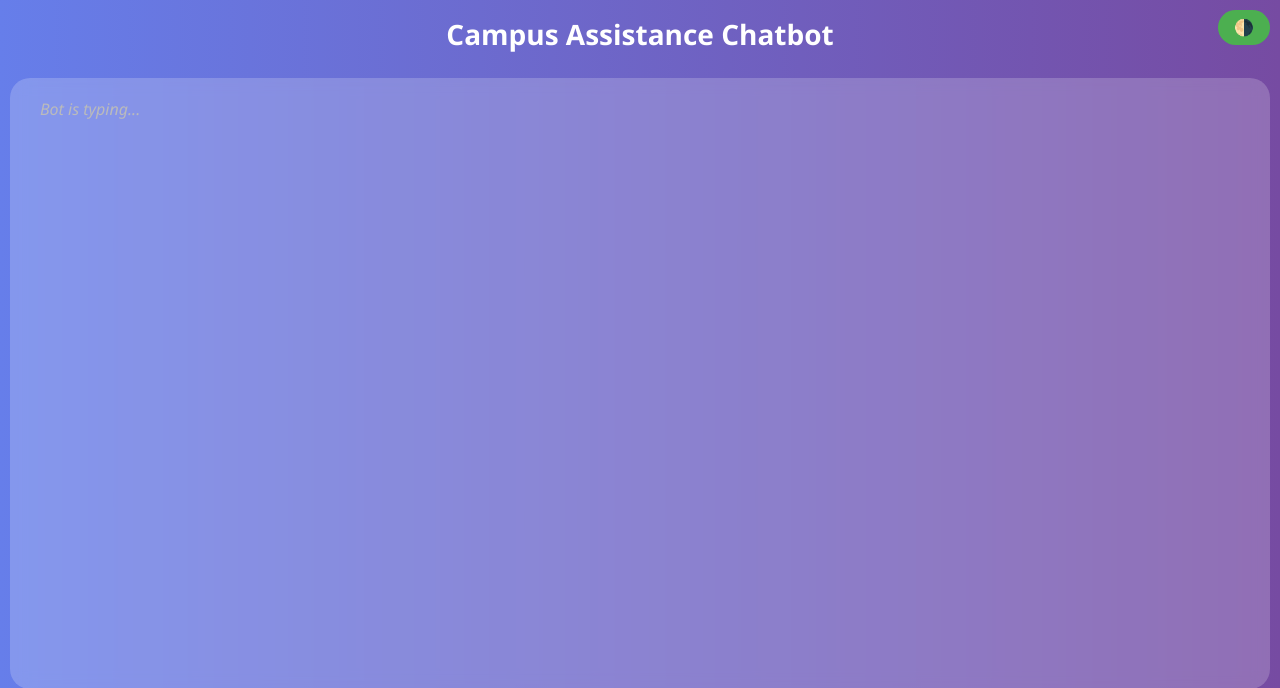
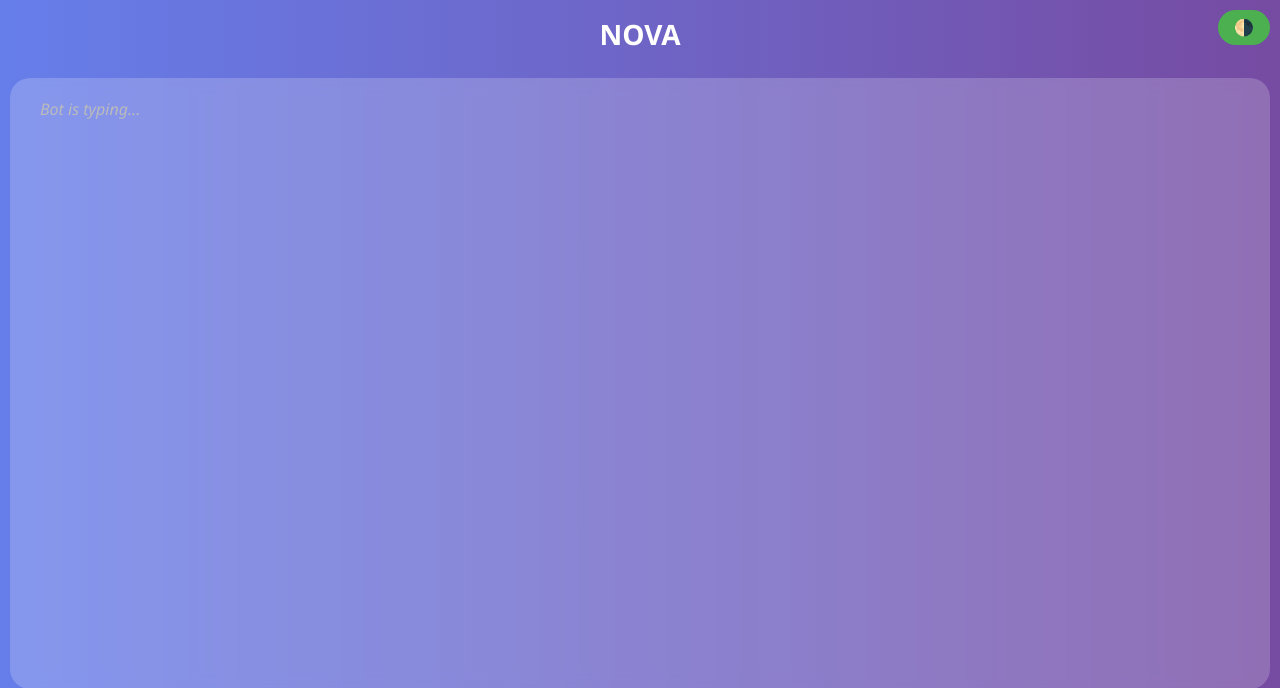
Before and after one commit to saisagar-d/nova, a Django app: page / in a window 1280 px wide. Shown: the top 688 px of the page. Run offline with Django 5.2, Linux system fonts and the light colour scheme.

Commit message:
i have changed the name to (NOVA)

```diff
--- a/chatbot/templates/chatbot.html
+++ b/chatbot/templates/chatbot.html
@@ -2,7 +2,7 @@
 <!DOCTYPE html>
 <html>
 <head>
-    <title>Campus Assistance Chatbot</title>
+    <title>NOVA</title>
     <link rel="stylesheet" type="text/css" href="{% static 'css/styles.css' %}">
     <style>
     body {
@@ -102,7 +102,7 @@
 
 <button class="mode-toggle" onclick="toggleMode()">🌗</button>
 
-<header>Campus Assistance Chatbot</header>
+<header>NOVA</header>
 
 <div class="chat-container" id="chat-container">
   {% if question %}
```
